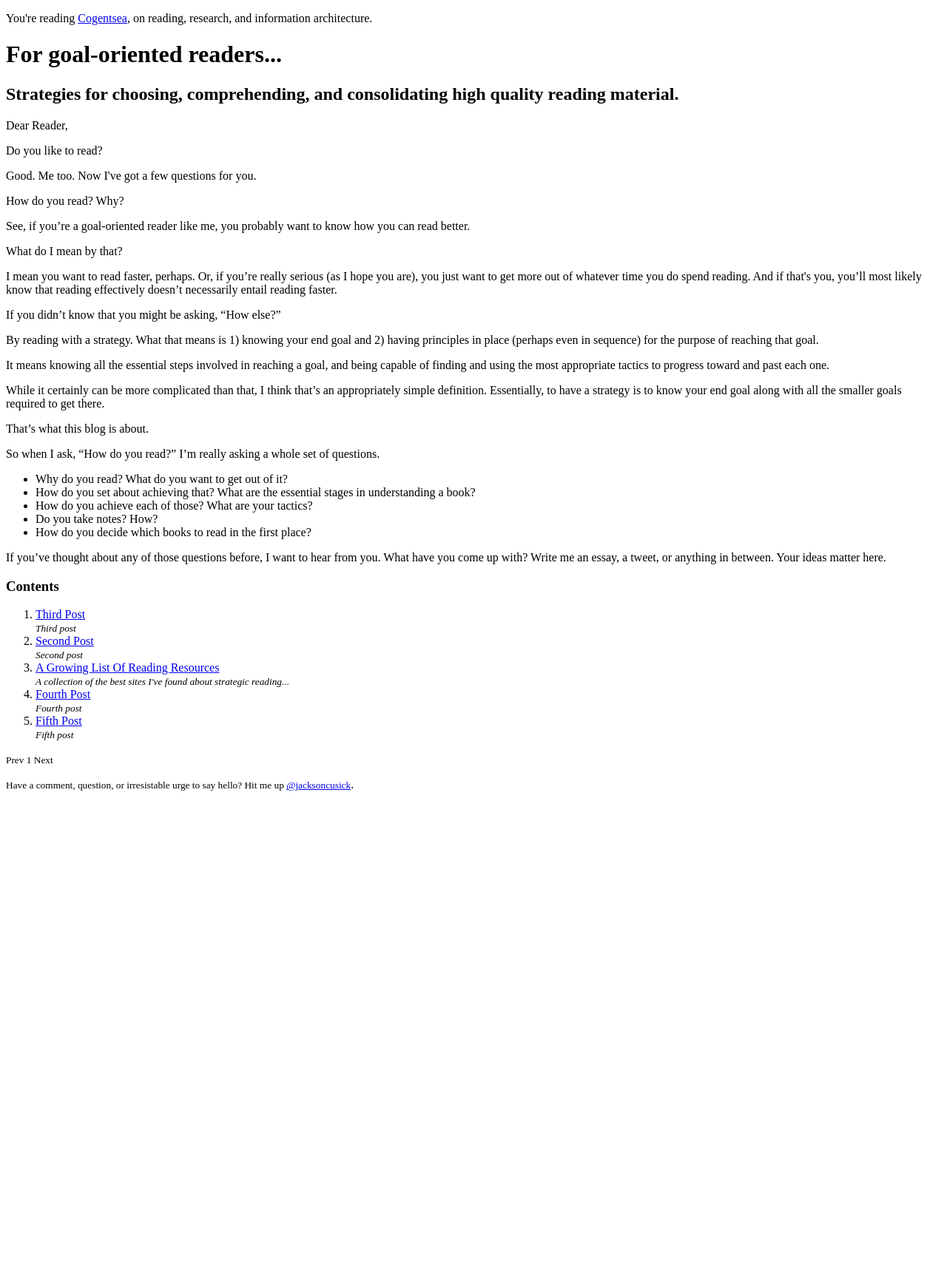
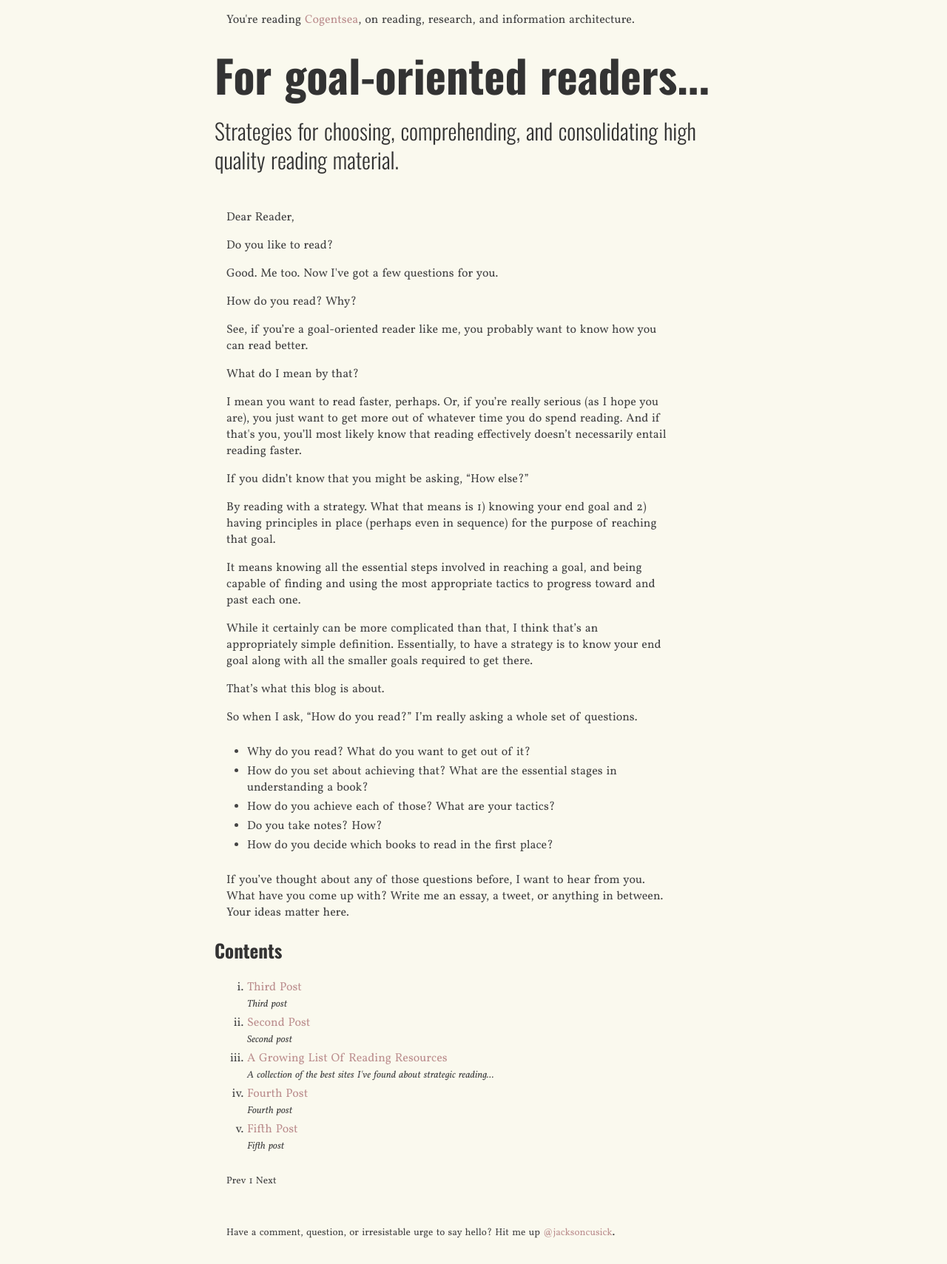
Before and after one commit to jacksoncusick/cogentsea, a Jekyll site: the page built from index.html, in a window 1280 px wide. Shown: the whole page at 74% size. Built offline with Jekyll 4.4.1, drawn with Linux system fonts in a browser that asks for light colours; the list of posts is cut into pages by our own code; before the commit the page ends 1086 px from its top, so only the background shows below that.

Commit message:
css relation - baseurl

```diff
--- a/_includes/header.html
+++ b/_includes/header.html
@@ -3,7 +3,7 @@
 <head>
 <meta charset="utf-8">
 <title>Cogentsea Co.</title>
-<link rel="stylesheet" href="cogentsea/stylesheets/og_main.css">
+<link rel="stylesheet" href="{{ site.baseurl }}stylesheets/og_main.css">
 </head>
 <!-- Masthead -->
 <p class="masthead">You're reading <a href="cogentsea.co">Cogentsea</a>, on reading, research, and information architecture.
```
